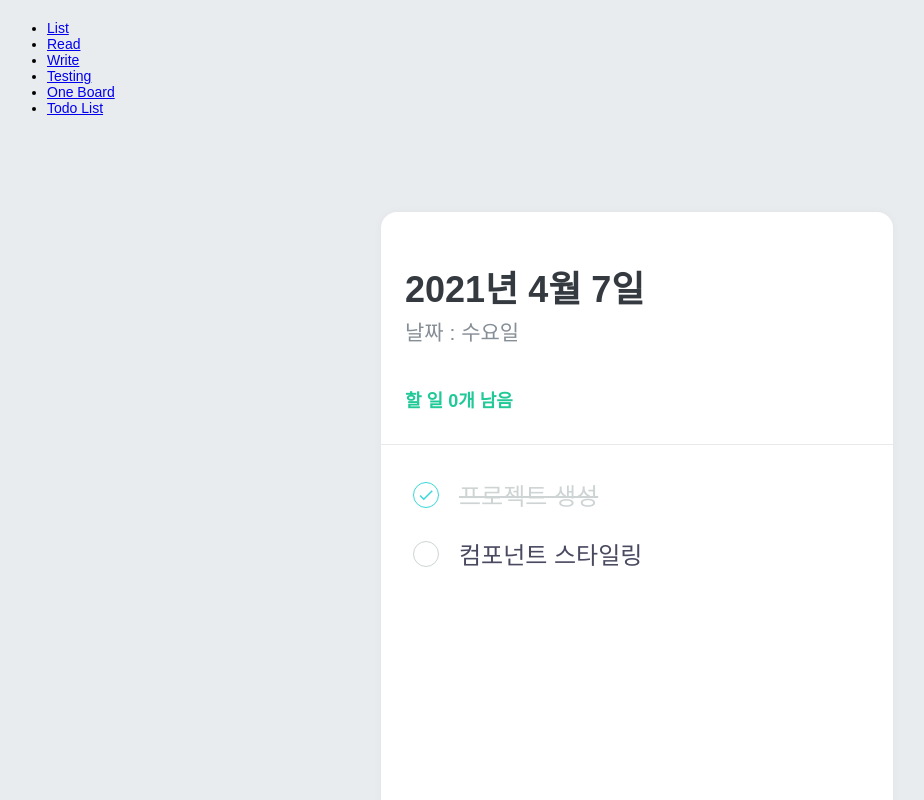
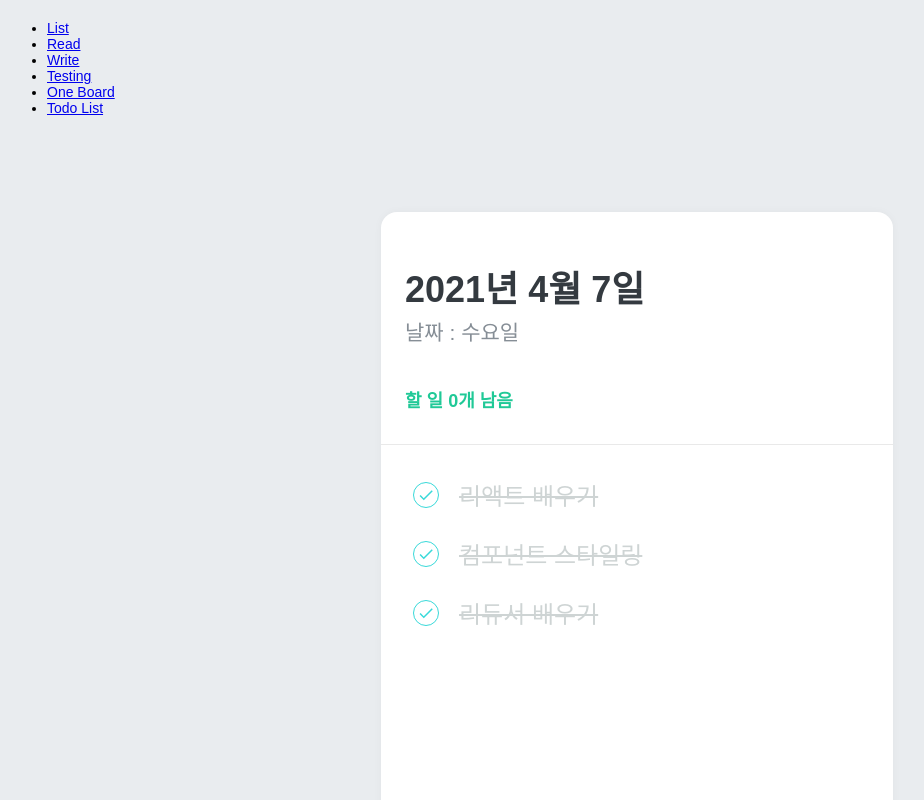
Before and after one commit to SlimeySlime/react-gh-pages, a React (Create React App) app: page /todo in a window 1280 px wide. Shown: the top 800 px of the page, without its empty margins (3-927 px from the left). Built offline with nearby package versions, Linux system fonts and the light colour scheme.

Commit message:
todo app added;

```diff
--- a/src/Board/TodoComponents/TodoCreate.js
+++ b/src/Board/TodoComponents/TodoCreate.js
@@ -1,6 +1,8 @@
 import React, {useState} from 'react';
 import styled, {css} from 'styled-components';
 import {MdAdd} from 'react-icons/md';
+import {useTodoDispatch, useTodoNextId} from './TodoContext';
+
 
 const CircleButton = styled.button`
     background : #32d4e3;
@@ -79,17 +81,39 @@ const Input = styled.input`
 
 function TodoCreate() {
     const [open, setOpen] = useState(false);    // 기본값은 false로
+    const [value, setValue] = useState('');
+    const dispatch = useTodoDispatch();
+    const nextId = useTodoNextId();
 
-    const onToggle = () => {
-        setOpen(!open);
+    const onToggle = () => setOpen(!open);
+    const onChange = e => setValue(e.target.value);
+    const onSubmit = e => {
+        e.preventDefault(); // 새로고침 방지
+
+        dispatch({
+            type : 'CREATE',
+            todo : {
+                id : nextId.current,
+                text: value,
+                done : false,
+            }
+        })
+        setValue('');
+        setOpen(false);
+        nextId.current = nextId.current + 1;
+
     }
 
     return (
         <>
             {open && (
                 <InsertFormPositioner>
-                    <InsertForm>
-                        <Input autoFocus placeholder=" - 여기에 할 일을 입력 - "></Input>
+                    <InsertForm onSubmit={onSubmit}>
+                        <Input autoFocus
+                            placeholder=" - 여기에 할 일을 입력 - "
+                            onChange={onChange}
+                            value={value}
+                        />
                     </InsertForm>
                 </InsertFormPositioner>
             )}
--- a/src/Board/TodoComponents/TodoItem.js
+++ b/src/Board/TodoComponents/TodoItem.js
@@ -2,6 +2,7 @@ import React from 'react';
 // https://react-icons.github.io/react-icons/
 import {MdDone, MdDelete} from 'react-icons/md';
 import styled, {css} from 'styled-components';
+import {useTodoDispatch} from './TodoContext';
 
 const Remove = styled.div`
     display : flex;
@@ -68,12 +69,18 @@ const Text = styled.div`
 `
 
 function TodoItem({id, done, text}) {
+    const dispatch = useTodoDispatch();
+    const onToggle = () => dispatch({type : 'TOGGLE', id});
+    const onDelete = () => dispatch({type : 'DELETE', id});
+
     return (
         <TodoItemBlock>
             {/* done 이면 <MdDone/> 적용 */}
-            <CheckCircle done={done}>{ done && <MdDone/> }</CheckCircle>
+            <CheckCircle done={done} onClick={onToggle} >
+                { done && <MdDone/> }
+            </CheckCircle>
             <Text done={done}>{text}</Text>
-            <Remove>
+            <Remove onClick={onDelete}>
                 <MdDelete />
             </Remove>
         </TodoItemBlock>
@@ -81,4 +88,5 @@ function TodoItem({id, done, text}) {
 }
 
 
-export default TodoItem;
+// export default TodoItem;
+export default React.memo(TodoItem);    // -> memorize로 불필요한 리렌더링 방지
--- a/src/Board/TodoComponents/TodoList.js
+++ b/src/Board/TodoComponents/TodoList.js
@@ -1,6 +1,7 @@
 import React from 'react';
 import styled from 'styled-components';
 import TodoItem from './TodoItem';
+import {useTodoState} from './TodoContext';
 
 const TodoListBlock = styled.div`
     flex : 1;    // ? -> 자신이 차지할 수 있는 영역은 꽉 채우도록
@@ -10,10 +11,19 @@ const TodoListBlock = styled.div`
 `
 
 function TodoList() {
+    const todos = useTodoState();
+    // useState로 todo를 가져와서 map
     return(
         <TodoListBlock>
-            <TodoItem text="프로젝트 생성" done={true}></TodoItem>
-            <TodoItem text="컴포넌트 스타일링" done={false}></TodoItem>
+            {todos.map( todo =>
+                <TodoItem
+                    key={todo.id}
+                    id={todo.id}
+                    text={todo.text}
+                    done={todo.done}
+                />
+            )}
+
         </TodoListBlock>
     );
 }
```
